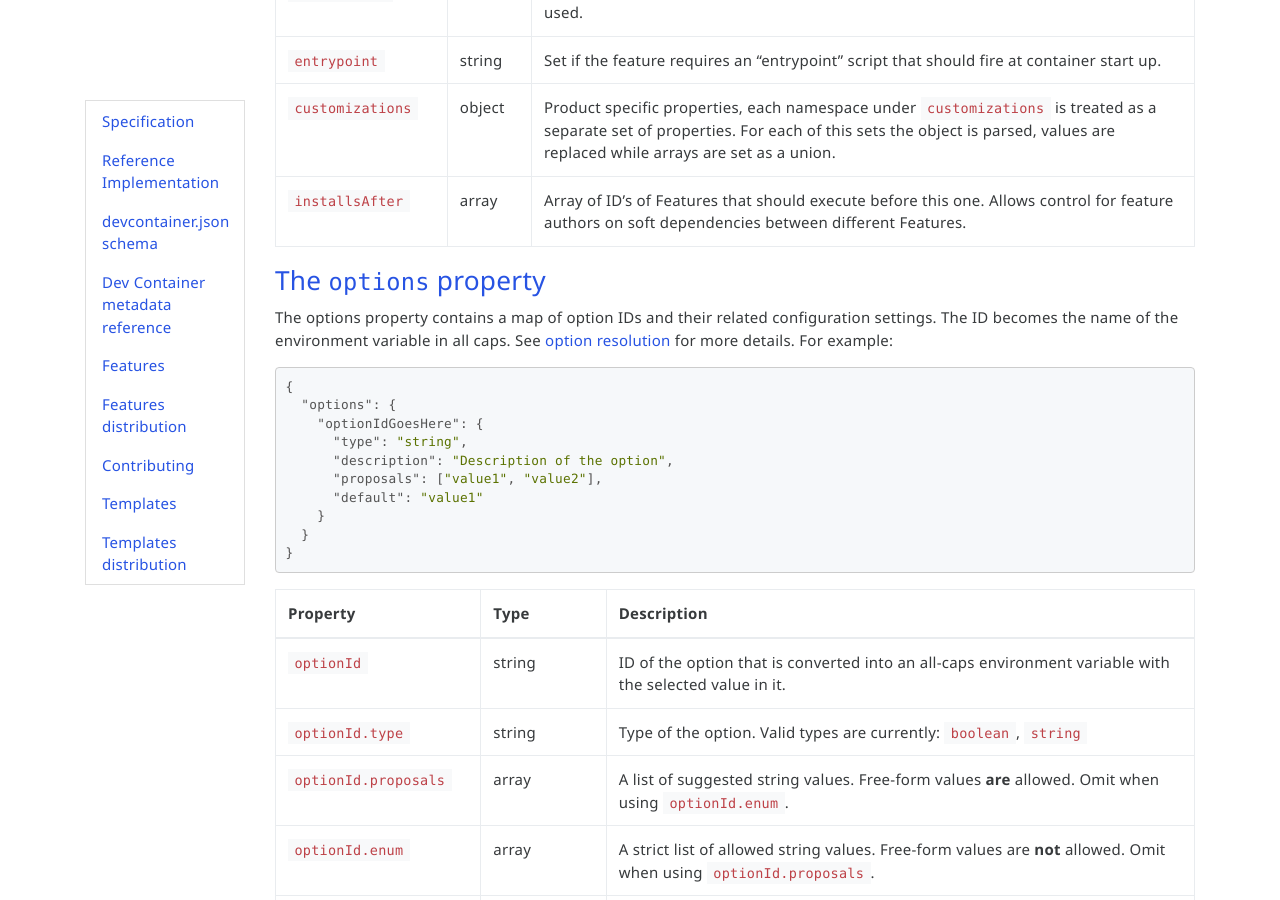
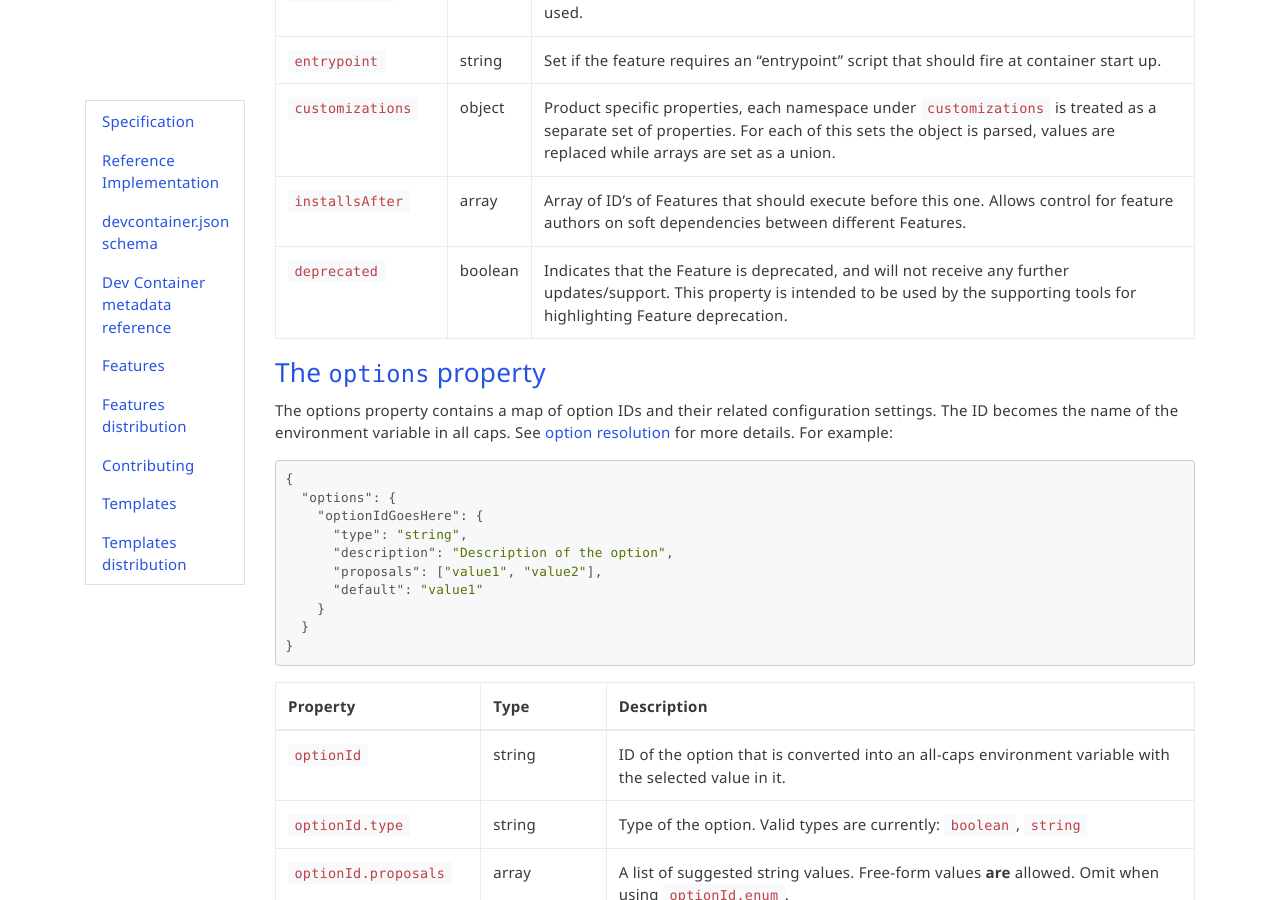
Before and after one commit to devcontainers/devcontainers.github.io, a Jekyll site: the page built from _implementors/features.md, in a window 1280 px wide and 900 px high, scrolled down 1665 px. Built offline with Jekyll 4.4.1, drawn with Linux system fonts in a browser that asks for light colours; nearby versions of some CDN libraries; comment, search, counter and statistics services are not loaded.

Commit message:
Features - Document 'deprecated'

```diff
--- a/_implementors/features.md
+++ b/_implementors/features.md
@@ -51,6 +51,7 @@ The properties of the file are as follows:
 | `entrypoint` | string | Set if the feature requires an "entrypoint" script that should fire at container start up. |
 | `customizations` | object | Product specific properties, each namespace under `customizations` is treated as a separate set of properties. For each of this sets the object is parsed, values are replaced while arrays are set as a union. |
 | `installsAfter` | array | Array of ID's of Features that should execute before this one. Allows control for feature authors on soft dependencies between different Features. |
+| `deprecated` | boolean | Indicates that the Feature is deprecated, and will not receive any further updates/support. This property is intended to be used by the supporting tools for highlighting Feature deprecation. |
 {: .table .table-bordered .table-responsive}
 
 ### <a href="#options-property" name="options-property" class="anchor"> The `options` property </a>
```
